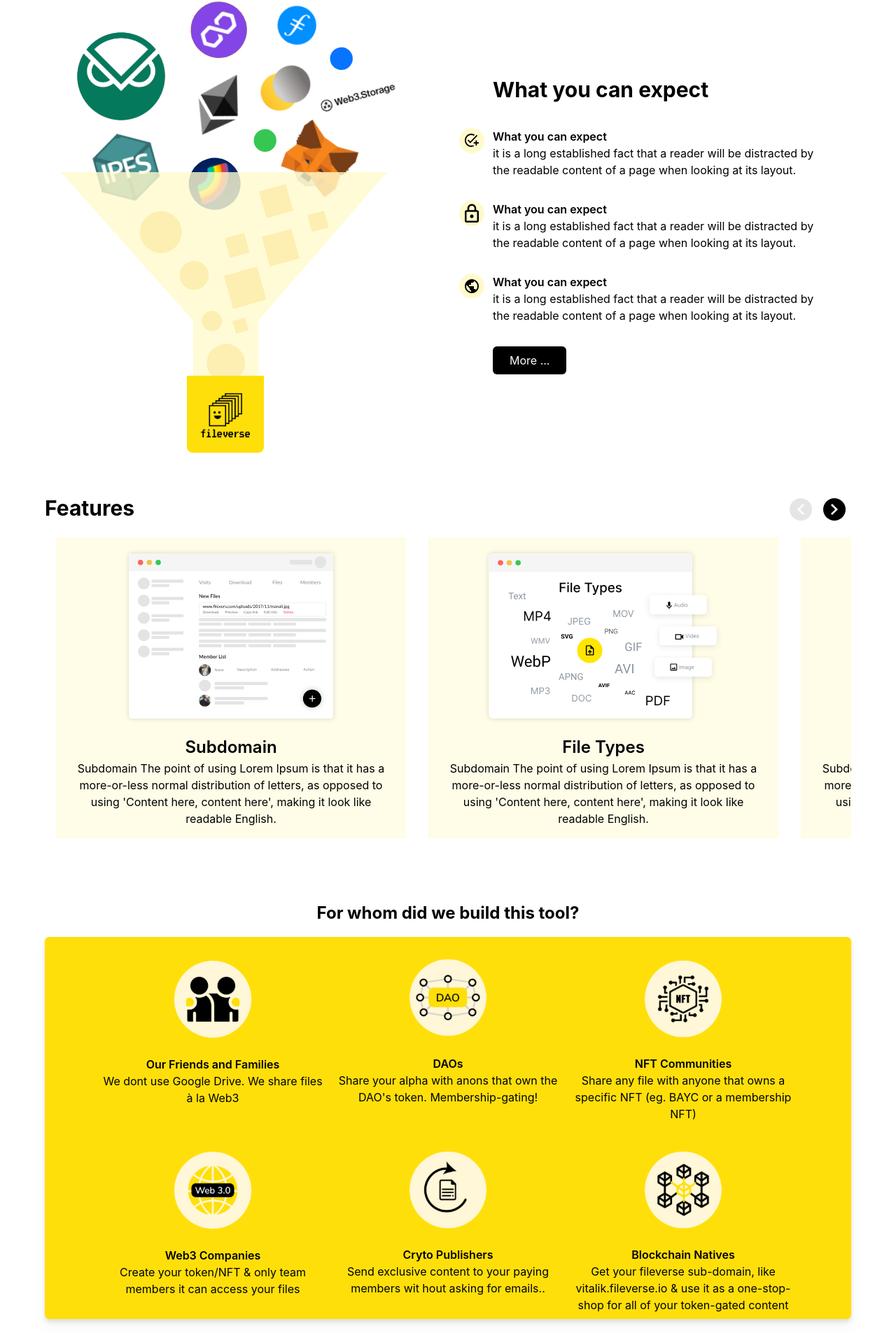
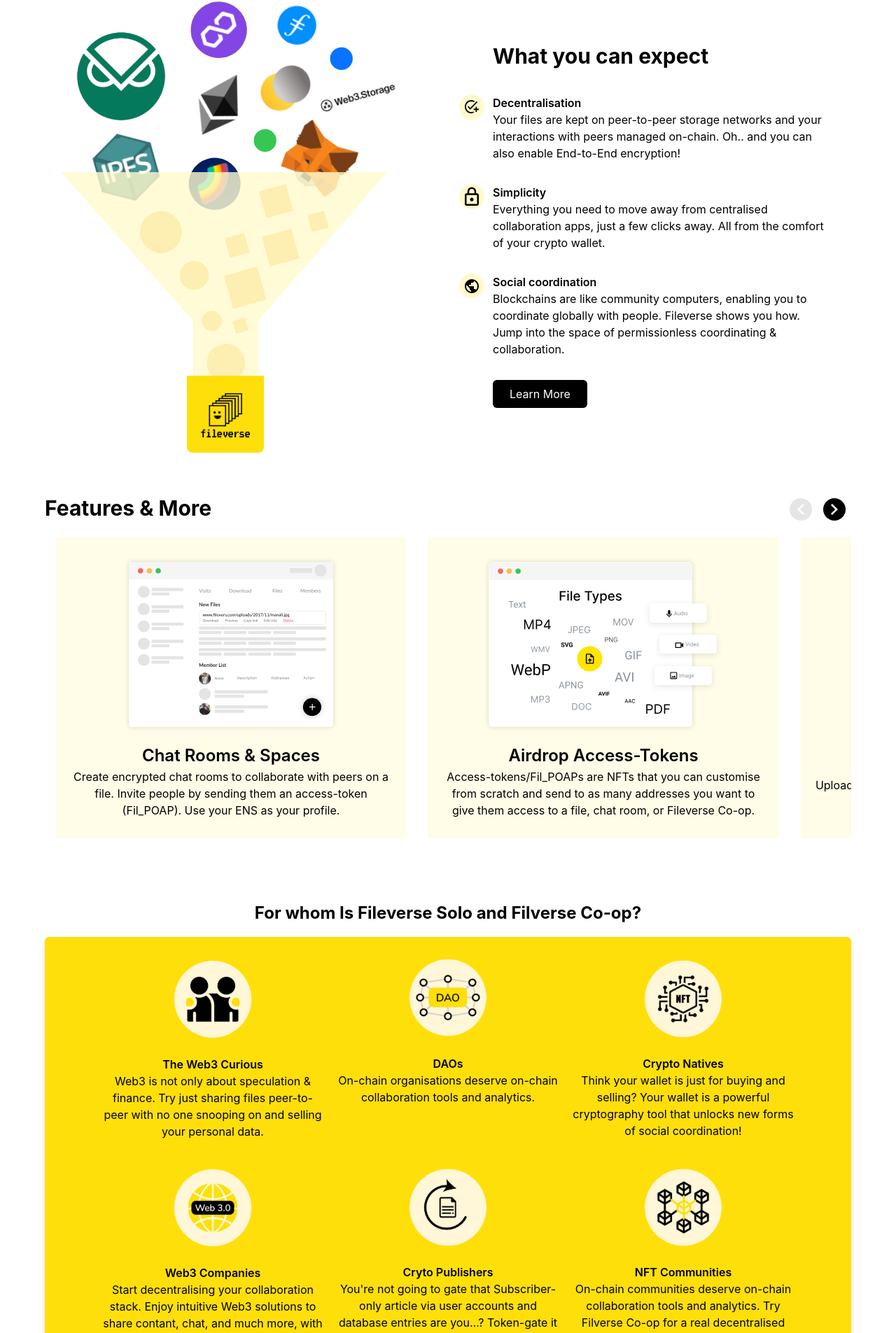
Before and after one commit to fileverse/fileverse-website-v2, a Next.js app: page / in a window 1280 px wide. Shown: the part 839-2744 px from the top of the page at 70% size. Built offline with nearby package versions, Linux system fonts and the light colour scheme.

Commit message:
added copy changes

```diff
--- a/components/FeaturesSection.tsx
+++ b/components/FeaturesSection.tsx
@@ -50,11 +50,11 @@
       <div className="flex items-center w-full">
         <div className="w-full">
           <div className="flex">
-            <h2 className="font-bold text-3xl">Features</h2>
+            <h2 className="font-bold text-3xl w-full">Features & More</h2>
             <div className="w-full flex justify-end">
               <div
                 onClick={() => handleDesktopScroll('back')}
-                className={` bg-[#0000001A] ${
+                className={` ${
                   scrollX === 0 ? 'bg-[#0000001A]' : 'bg-black'
                 } m-2 w-8 h-8 rounded-full flex items-center justify-center`}
               >
@@ -86,23 +86,33 @@
             <>
               <FeatureCard
                 image={subdomainWindow}
-                title={'Subdomain'}
-                text="Subdomain The point of using Lorem Ipsum is that it has a more-or-less normal distribution of letters, as opposed to using 'Content here, content here', making it look like readable English."
+                title={'Chat Rooms & Spaces'}
+                text="Create encrypted chat rooms to collaborate with peers on a file. Invite people by sending them an access-token (Fil_POAP). Use your ENS as your profile."
               />
               <FeatureCard
                 image={fileTypes}
-                title={'File Types'}
-                text="Subdomain The point of using Lorem Ipsum is that it has a more-or-less normal distribution of letters, as opposed to using 'Content here, content here', making it look like readable English."
+                title={'Airdrop Access-Tokens'}
+                text="Access-tokens/Fil_POAPs are NFTs that you can customise from scratch and send to as many addresses you want to give them access to a file, chat room, or Fileverse Co-op."
               />
               <FeatureCard
                 image={chatWindow}
-                title={'Chat'}
-                text="Subdomain The point of using Lorem Ipsum is that it has a more-or-less normal distribution of letters, as opposed to using 'Content here, content here', making it look like readable English."
+                title={'3D Beauty '}
+                text="Upload your 3D models on Fileverse, and share the URL with your anons, frens, or the world. "
               />
               <FeatureCard
                 image={subdomainWindow}
-                title={'Subdomain'}
-                text="Subdomain The point of using Lorem Ipsum is that it has a more-or-less normal distribution of letters, as opposed to using 'Content here, content here', making it look like readable English."
+                title={'Multimedia'}
+                text=" Upload and share any type of files. Your peers will be able to preview them on Fileverse or download them."
+              />
+              <FeatureCard
+                image={subdomainWindow}
+                title={'Token-gate'}
+                text="Give exclusive access to a file or chat room to existing on-chain communities or groups. Define the type and number of tokens or NFTs needed (eg. a BAYC or 10 ETH) to gain access to your file or chat room."
+              />
+              <FeatureCard
+                image={subdomainWindow}
+                title={'Live collaboration '}
+                text="Create a document or whiteboard directly on Fileverse and collaborate live with your peers. See their ENS or address as they contribute to the document."
               />
             </>
           </div>
--- a/pages/features.tsx
+++ b/pages/features.tsx
@@ -38,14 +38,12 @@
                       isMediaMax1025px && 'text-3xl text-center'
                     } `}
                   >
-                    What you can expect
+                    All about features & the tech behind Fileverse
                   </h2>
                   <p className={`mt-4   ${isMediaMax1025px && 'text-center'}`}>
-                    Lorem Ipsum is simply dummy text of the printing and
-                    typesetting industry. Lorem Ipsum has been the standard
-                    dummy text ever since the 1500s, when an unknown printer
-                    took a galley of type and scrambled it to make a type
-                    specimen book. It has survived not only five centuries
+                    Fileverse is a simple on-ramp to leverage the full extent of
+                    the Web3 tech stack & experience the social web as sovereign
+                    individuals. That’s our northstar!
                   </p>
                   {isMediaMax1025px && (
                     <div
@@ -86,31 +84,31 @@
             <ContentLayout>
               <div className="">
                 <div className="flex w-full">
-                  <h2 className="font-bold ml-12 text-3xl">Subdomain</h2>
+                  <h2 className="font-bold ml-12 text-3xl">Fileverse Portal</h2>
                 </div>
                 <div className="w-full">
                   <ListWithIconCard
                     icon={tick}
                     paragraph={
-                      'it is a long established fact that a reader will be distracted by the readable content of a page when looking at its layout.'
+                      'Fileverse Portals are your door to the on-chain world. Portals are actual smart contracts. Store any multimedia file you want; you pick who and how anons can access your files.'
                     }
                   />
                   <ListWithIconCard
                     icon={tick}
                     paragraph={
-                      'it is a long established fact that a reader will be distracted by the readable content of a page when looking at its layout.'
+                      'Access management: you have a variety of options to restrict or open access to your Fileverse Portal and its content. Public, private and/or token enabled, the choice is yours.'
                     }
                   />
                   <ListWithIconCard
                     icon={tick}
                     paragraph={
-                      'it is a long established fact that a reader will be distracted by the readable content of a page when looking at its layout.'
+                      'End-to-end encryption: you own all the keys to your Portal, including your end-to-end keys for when you share files with your private members!'
                     }
                   />
                   <ListWithIconCard
                     icon={tick}
                     paragraph={
-                      'it is a long established fact that a reader will be distracted by the readable content of a page when looking at its layout.'
+                      'Create your Fileverse Portal to store and share files, open chat spaces, collaborate with your members, and more. It’s time to move away from centralised collaboration tools.'
                     }
                   />
                 </div>
@@ -133,25 +131,27 @@
             <ContentLayout>
               <div className="">
                 <div className="flex w-full">
-                  <h2 className="font-bold ml-12 text-3xl">Chat</h2>
+                  <h2 className="font-bold ml-12 text-3xl">
+                    Chat Rooms & Spaces
+                  </h2>
                 </div>
                 <div className="w-full">
                   <ListWithIconCard
                     icon={tick}
                     paragraph={
-                      'it is a long established fact that a reader will be distracted by the readable content of a page when looking at its layout.'
+                      'Gather your friends, collaborators or community in one place for encrypted discussions stored on p2p networks. No servers, no centralisation!'
                     }
                   />
                   <ListWithIconCard
                     icon={tick}
                     paragraph={
-                      'it is a long established fact that a reader will be distracted by the readable content of a page when looking at its layout.'
+                      'Chat rooms: any file URL you share has its very own encrypted chat space. Anyone that has access to your file can directly chat in this room with you and other visitors.'
                     }
                   />
                   <ListWithIconCard
                     icon={tick}
                     paragraph={
-                      'it is a long established fact that a reader will be distracted by the readable content of a page when looking at its layout.'
+                      'Chat spaces: coming soon on your Fileverse Portal.. Your space to update and discuss with all your members that have access to your Fileverse Portal.'
                     }
                   />
                 </div>
@@ -187,28 +187,30 @@
               <ContentLayout>
                 <div className="">
                   <div className="flex w-full">
-                    <h2 className="font-bold ml-12 text-3xl">File Types</h2>
+                    <h2 className="font-bold ml-12 text-3xl">
+                      Fileverse For Any File
+                    </h2>
                   </div>
                   <div className="w-full">
                     <ListWithIconCard
                       icon={tick}
                       whiteIconBackground={true}
                       paragraph={
-                        'it is a long established fact that a reader will be distracted by the readable content of a page when looking at its layout.'
+                        'Upload and share any types of multimedia files. Your peers will be able to preview them on Fileverse or download them.'
                       }
                     />
                     <ListWithIconCard
                       icon={tick}
                       whiteIconBackground={true}
                       paragraph={
-                        'it is a long established fact that a reader will be distracted by the readable content of a page when looking at its layout.'
+                        'Did you receive a PDF, a doc, a song, or a ZIP file via Fileverse? Click on the new download button to have access to the files without the URL.'
                       }
                     />
                     <ListWithIconCard
                       icon={tick}
                       whiteIconBackground={true}
                       paragraph={
-                        'it is a long established fact that a reader will be distracted by the readable content of a page when looking at its layout.'
+                        'Fileverse Portal: want more security & privacy? Enable end-to-end encryption between you and your members of your Fileverse Portal!'
                       }
                     />
                   </div>
@@ -231,22 +233,20 @@
               <ContentLayout>
                 <div className="">
                   <div className="flex w-full">
-                    <h2 className="font-bold ml-12 text-3xl">Access NFTS</h2>
+                    <h2 className="font-bold ml-12 text-3xl">Fileverse Solo</h2>
                   </div>
                   <div className="w-full">
                     <ListWithIconCard
                       icon={tick}
                       whiteIconBackground={true}
                       paragraph={
-                        'it is a long established fact that a reader will be distracted by the readable content of a page when looking at its layout.'
+                        'Create & distribute access on-chain. Customise your own access-NFT and send it to as many addresses you want to give them access to your files.'
                       }
                     />
                     <ListWithIconCard
                       icon={tick}
                       whiteIconBackground={true}
-                      paragraph={
-                        'it is a long established fact that a reader will be distracted by the readable content of a page when looking at its layout.'
-                      }
+                      paragraph={'Create community-specific FPOAPs.'}
                     />
                     <ListWithIconCard
                       icon={tick}
--- a/pages/index.tsx
+++ b/pages/index.tsx
@@ -45,13 +45,13 @@
                       isMediaMax1025px && 'text-3xl text-center'
                     } `}
                   >
-                    File sharing for <br /> Web3 communities.
+                    Web3’s Simplest Way <br /> to Share Files
                   </h1>
                   <p className={`mt-4  ${isMediaMax1025px && 'text-center'}`}>
-                    Easy file sharing between blockchain addresses & built on
-                    top of decentralized protocols. Use our token-gating
-                    features to control who can access your documents, images,
-                    audio and videos.
+                    Your tool for quick file sharing between blockchain
+                    addresses and beyond Share files, create on-chain access
+                    rules for them, and even dedicated chat rooms. All in a few
+                    clicks
                   </p>
                   <div
                     className={`mt-4  ${
@@ -59,7 +59,7 @@
                     } `}
                   >
                     <PrimaryButton
-                      title={'Visit Dapp'}
+                      title={'Launch app'}
                       linkTo={'https://beta.fileverse.io/'}
                     />
                   </div>
@@ -97,24 +97,24 @@
                 </div>
                 <div className="w-full">
                   <ListWithIconCard
-                    title="What you can expect"
+                    title="Decentralisation"
                     icon={check}
                     paragraph={
-                      'it is a long established fact that a reader will be distracted by the readable content of a page when looking at its layout.'
+                      'Your files are kept on peer-to-peer storage networks and your interactions with peers managed on-chain. Oh.. and you can also enable End-to-End encryption!'
                     }
                   />
                   <ListWithIconCard
-                    title="What you can expect"
+                    title="Simplicity"
                     icon={padLock}
                     paragraph={
-                      'it is a long established fact that a reader will be distracted by the readable content of a page when looking at its layout.'
+                      'Everything you need to move away from centralised collaboration apps, just a few clicks away. All from the comfort of your crypto wallet.'
                     }
                   />
                   <ListWithIconCard
-                    title="What you can expect"
+                    title="Social coordination"
                     icon={global}
                     paragraph={
-                      'it is a long established fact that a reader will be distracted by the readable content of a page when looking at its layout.'
+                      'Blockchains are like community computers, enabling you to coordinate globally with people. Fileverse shows you how. Jump into the space of permissionless coordinating & collaboration.'
                     }
                   />
                   <div
@@ -122,7 +122,7 @@
                       isMediaMax1025px && 'flex justify-center'
                     }`}
                   >
-                    <PrimaryButton title="More ..." />
+                    <PrimaryButton title="Learn More" />
                   </div>
                 </div>
               </div>
@@ -134,7 +134,7 @@
           <div className="">
             <div className="p-4">
               <h2 className="font-bold text-center text-2xl">
-                For whom did we build this tool?
+                For whom Is Fileverse Solo and Filverse Co-op?
               </h2>
             </div>
             <div className="flex justify-center">
@@ -149,10 +149,12 @@
                       />
                     </div>
                     <h3 className="text-center font-semibold">
-                      Our Friends and Families
+                      The Web3 Curious
                     </h3>
                     <p className="text-center">
-                      We dont use Google Drive. We share files à la Web3
+                      Web3 is not only about speculation & finance. Try just
+                      sharing files peer-to-peer with no one snooping on and
+                      selling your personal data.
                     </p>
                   </div>
                   <div className=" m-2 w-[20rem]">
@@ -161,8 +163,8 @@
                     </div>
                     <h3 className="text-center font-semibold">DAOs</h3>
                     <p className="text-center">
-                      Share your alpha with anons that own the DAO's token.
-                      Membership-gating!
+                      On-chain organisations deserve on-chain collaboration
+                      tools and analytics.
                     </p>
                   </div>
                   <div className="m-2 w-[20rem]">
@@ -174,11 +176,12 @@
                       />
                     </div>
                     <h3 className="text-center font-semibold">
-                      NFT Communities
+                      Crypto Natives
                     </h3>
                     <p className="text-center">
-                      Share any file with anyone that owns a specific NFT (eg.
-                      BAYC or a membership NFT)
+                      Think your wallet is just for buying and selling? Your
+                      wallet is a powerful cryptography tool that unlocks new
+                      forms of social coordination!
                     </p>
                   </div>
                   <div className="m-2 w-[20rem] ">
@@ -193,8 +196,9 @@
                       Web3 Companies
                     </h3>
                     <p className="text-center">
-                      Create your token/NFT & only team members it can access
-                      your files
+                      Start decentralising your collaboration stack. Enjoy
+                      intuitive Web3 solutions to share contant, chat, and much
+                      more, with your teams.
                     </p>
                   </div>
                   <div className="m-2 w-[20rem]">
@@ -209,8 +213,10 @@
                       Cryto Publishers
                     </h3>
                     <p className="text-center">
-                      Send exclusive content to your paying members wit hout
-                      asking for emails..
+                      You're not going to gate that Subscriber-only article via
+                      user accounts and database entries are you…? Token-gate it
+                      and start creating on-chain analytics for your content via
+                      custom access-tokens they can mint on the go.
                     </p>
                   </div>
                   <div className=" m-2 w-[20rem] ">
@@ -222,12 +228,12 @@
                       />
                     </div>
                     <h3 className="text-center font-semibold">
-                      Blockchain Natives
+                      NFT Communities
                     </h3>
                     <p className="text-center">
-                      Get your fileverse sub-domain, like vitalik.fileverse.io &
-                      use it as a one-stop-shop for all of your token-gated
-                      content
+                      On-chain communities deserve on-chain collaboration tools
+                      and analytics. Try Filverse Co-op for a real decentralised
+                      and on-chain experience.
                     </p>
                   </div>
                 </div>
```
